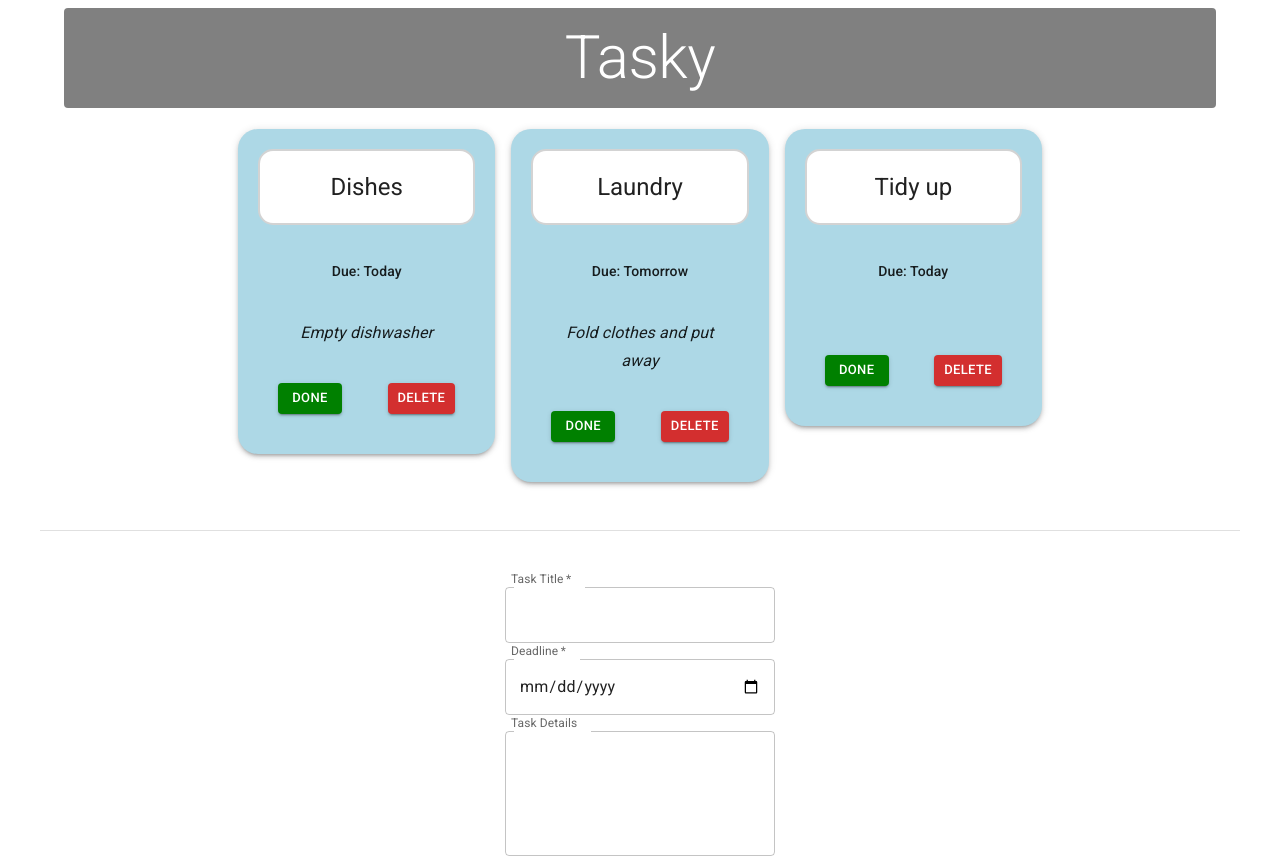
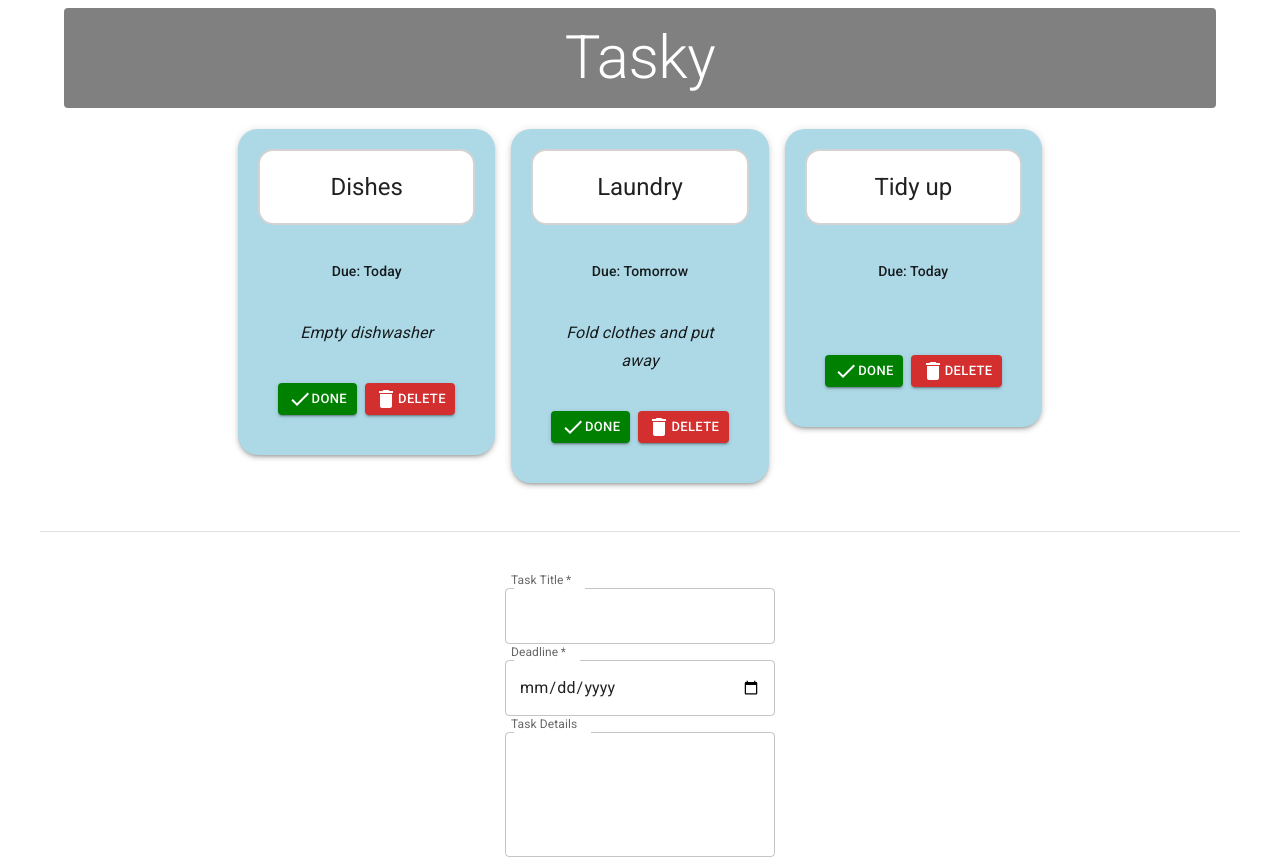
Before and after one commit to chris-bolger/react-basics-labs, a React (Vite) app in the folder tasky/: page / in a window 1280 px wide. Shown: the top 859 px of the page. Built offline with nearby package versions, Linux system fonts and the light colour scheme.

Commit message:
Tasky Lab 3 exercises part 2 done

```diff
--- a/tasky/src/components/Task.jsx
+++ b/tasky/src/components/Task.jsx
@@ -7,7 +7,8 @@ import CardHeader from '@mui/material/CardHeader';
 import Grid from '@mui/material/Grid';
 import Typography from '@mui/material/Typography';
 import { shadows } from '@mui/system';
-
+import DeleteIcon from '@mui/icons-material/Delete';
+import DoneIcon from '@mui/icons-material/Done';
 
 const Task = (props) => {
 
@@ -81,6 +82,7 @@ const Task = (props) => {
                         }
                     }}
                 >
+                    <DoneIcon />
                     Done
                 </Button>
 
@@ -90,6 +92,7 @@ const Task = (props) => {
                     color="error"
                     onClick={props.deleteTask}
                 >
+                    <DeleteIcon />
                     Delete
                 </Button>
             </CardActions>
```
